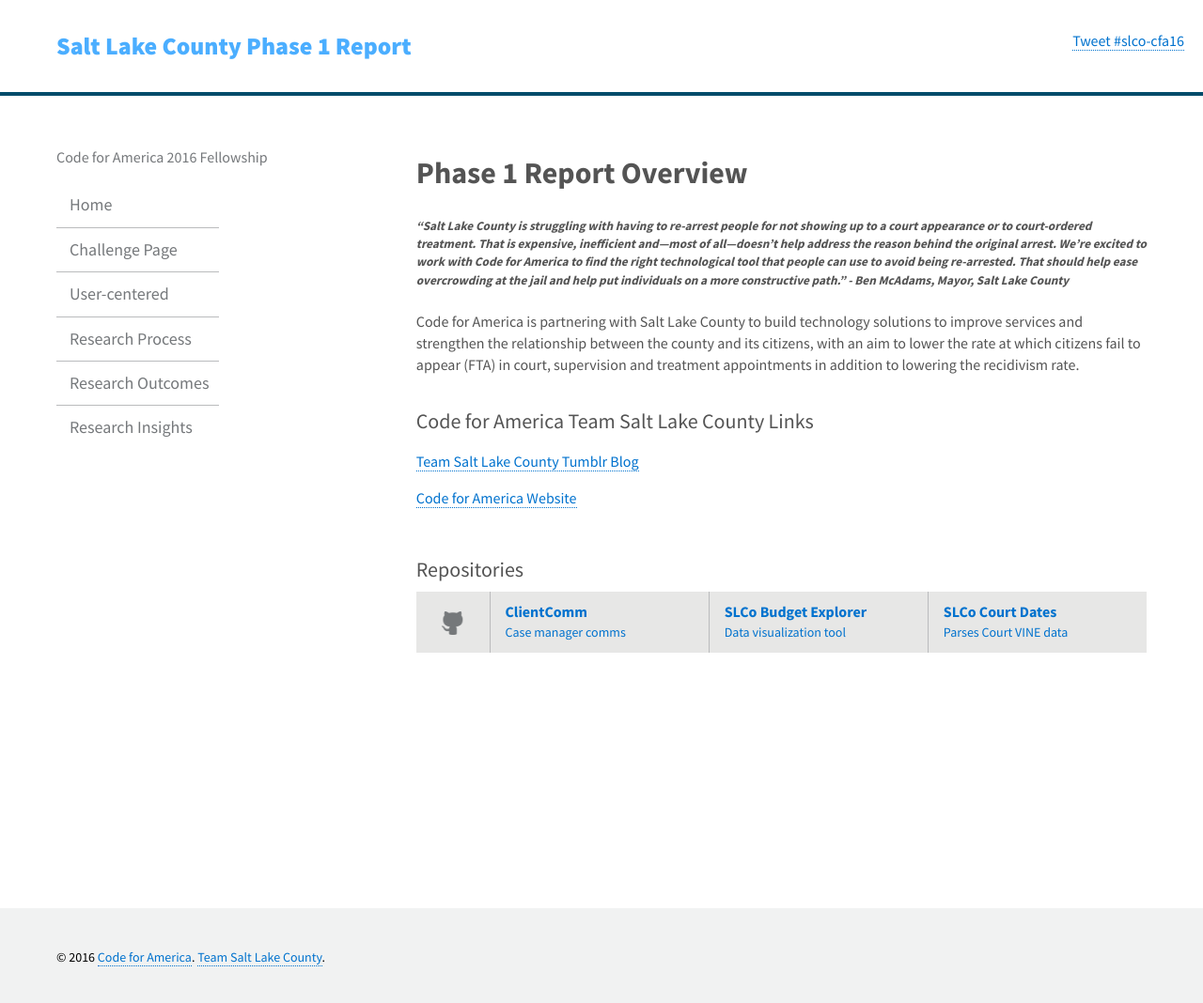
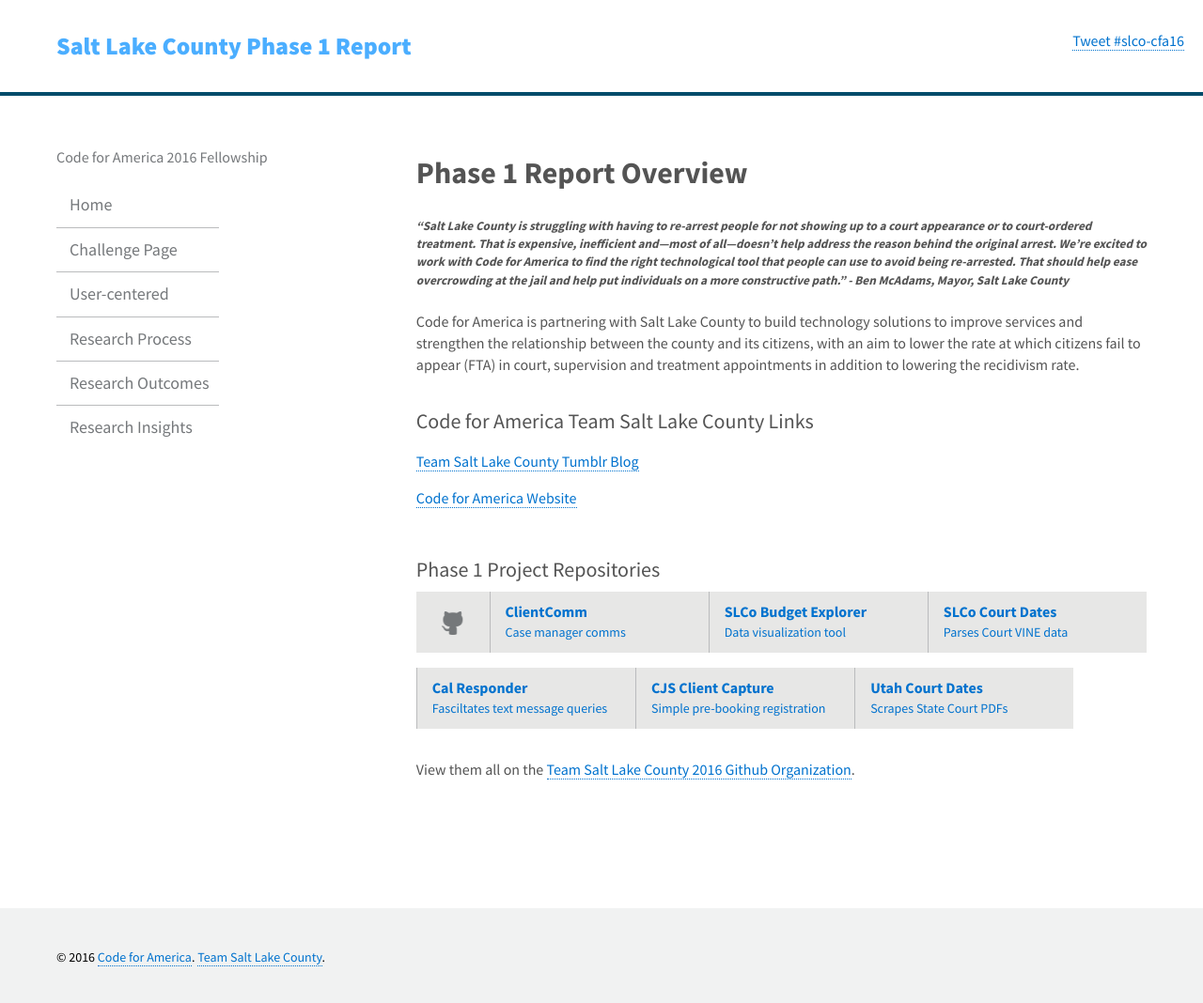
Before and after one commit to slco-2016/q1_report_long, a Jekyll site: the page built from index.html, in a window 1280 px wide and 1072 px high. Shown: the top 1068 px of the window at 94% size. Built offline with Jekyll 4.4.1, drawn with Linux system fonts in a browser that asks for light colours; comment, search, counter and statistics services are not loaded.

Commit message:
new repos

```diff
--- a/_config.yml
+++ b/_config.yml
@@ -62,6 +62,15 @@
 - name: SLCo Court Dates
   description: Parses Court VINE data
   url: https://github.com/slco-2016/slco-court-calendar-service
+- name: Cal Responder
+  description: Fasciltates text message queries
+  url: https://github.com/slco-2016/cal-responder
+- name: CJS Client Capture
+  description: Simple pre-booking registration
+  url: https://github.com/slco-2016/cjs_client_capture
+- name: Utah Court Dates
+  description: Scrapes State Court PDFs
+  url: https://github.com/slco-2016/utah-court-calendar-service
 
 # Style Variables
 brand_color: "#004b6a"
--- a/index.html
+++ b/index.html
@@ -20,7 +20,7 @@
 
 {% if site.repos %}
 <section id="repositories">
-  <h2>Repositories</h2>
+  <h2>Phase 1 Project Repositories</h2>
   <ul class="repo-list group">
     <li class="list-icon">
       <img src="assets/img/octocat.png" width="25px" alt="">
@@ -34,5 +34,6 @@
       </li>
     {% endfor %}
   </ul>
+  <p>View them all on the <a href="https://github.com/slco-2016/">Team Salt Lake County 2016 Github Organization</a>.</p>
 </section>
 {% endif %}
```
Also changed, not shown: 1 other file.
